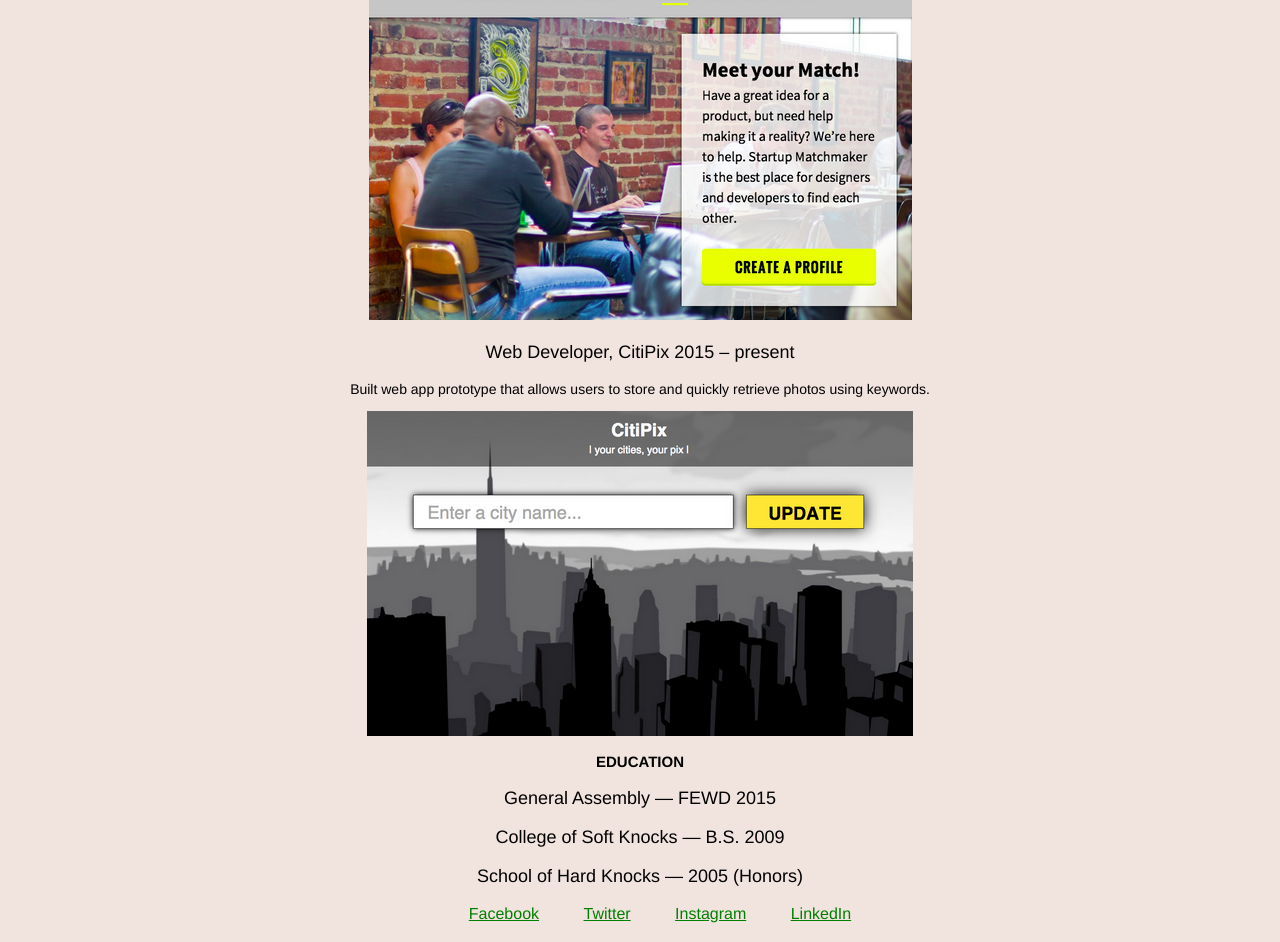
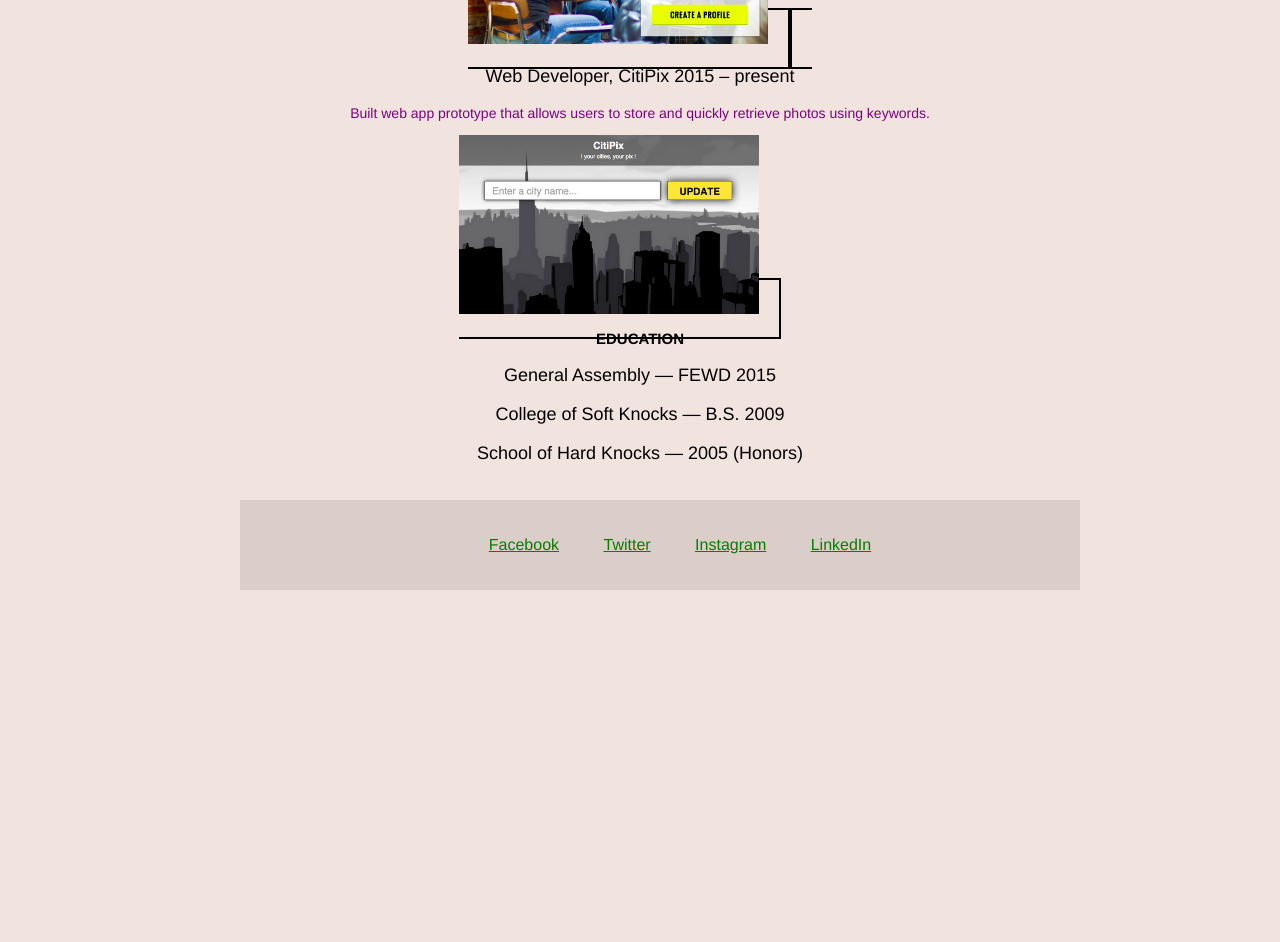
Before and after one commit to deliciousnachos/fewd-class-03, a plain HTML site: page 03-css-basics/sample_portfolio_starter_code/portfolio.html in a window 1280 px wide. Shown: the part 930-1872 px from the top of the page. After the commit the page ends 1520 px from the top, so only its background shows below. Drawn offline with Linux system fonts and the light colour scheme.

Commit message:
added layout styling

```diff
--- a/03-css-basics/sample_portfolio_starter_code/portfolio.html
+++ b/03-css-basics/sample_portfolio_starter_code/portfolio.html
@@ -6,36 +6,53 @@
   <link rel="stylesheet" type="text/css" href="./styles/style.css">
 </head>
 <body>
-
+    <h1>Joe Johnson</h1>
   <nav>
     <a href="index.html">About Me</a> |
     <a href="portfolio.html">Portfolio</a>
   </nav>
 
-  <h1>Joe Johnson</h1>
+  <content>
 
+
+
+    <div>
       <h2>Experience</h2>
       <p>I recently graduated from a Front-End Web Development course at General Assembly where I learned HTML, CSS, JavaScript, jQuery and how to be an awesome Front-End Web Developer! During my spare time, I enjoy senior water aerobics, pickling, and spending time with my goldfish, Jerry.</p>
+    </div>
+
+    <div>
 
     <h2>Portfolio</h2>
 
+      <div>
         <h3>Web Developer, Relaxr 2015 - present</h3>
         <p>Developed a multi-column layout blog, landing page, and contact forms that render on mobile devices.</p>
         <img src="./images/relaxr_deliverable.png">
+      </div>
 
+      <div>
         <h3>Web Developer, Startup Matchmaker 2015 - present</h3>
         <p>Used a design team's wireframes to develop this company's responsive homepage.</p>
         <img src="./images/startup_matchmaker_deliverable.png">
+      </div>
 
+      <div>
         <h3>Web Developer, CitiPix 2015 – present</h3>
         <p>Built web app prototype that allows users to store and quickly retrieve photos using keywords.</p>
         <img src="./images/citipix_deliverable.png">
+      </div>
 
+    </div>
+
+    <div>
         <h2>EDUCATION</h2>
-
         <h3>General Assembly — FEWD 2015</h3>
         <h3>College of Soft Knocks — B.S. 2009</h3>
         <h3>School of Hard Knocks — 2005 (Honors)</h3>
+    </div>
+
+  </content>
 
   <footer>
     <ul>
--- a/03-css-basics/sample_portfolio_starter_code/styles/style.css
+++ b/03-css-basics/sample_portfolio_starter_code/styles/style.css
@@ -1,7 +1,20 @@
 body {
+  padding: 0;
+  max-width: 800px;
   text-align: center;
   font-family: "Helvetica";
   background-color: rgb(241, 227, 222);
+  margin: 0 auto;
+}
+
+h1 {
+  text-align: left;
+  font-size: 45px;
+  color: red;
+}
+
+nav {
+  text-align: right;
 }
 
 nav a {
@@ -9,9 +22,8 @@ nav a {
   text-transform: uppercase;
 }
 
-h1 {
-  font-size: 45px;
-  color: red;
+content {
+  display: inline;
 }
 
 h2 {
@@ -28,9 +40,44 @@ p {
   font-size: 14px;
 }
 
+header {
+  margin: 0 auto;
+}
+
+div {
+  display: inline;
+}
+
+content div {
+  padding: 20px;
+  margin: 20px auto;
+}
+
+div > div {
+  padding: 20px;
+  border: solid;
+  border-width: 2px;
+}
+
+div div p {
+  color: purple;
+}
+
+img {
+  max-width: 300px;
+}
+
+footer {
+  margin: 0 auto;
+  width: 100%;
+  padding: 20px;
+  background-color: rgb(219, 205, 200);
+  align: bottom;
+}
+
 footer li {
   display: inline;
-  padding: 20px;
+  padding: 20px 20px 0 20px;
 }
 
 footer a {
```
Also changed, not shown: 03-css-basics/sample_portfolio_starter_code/index.html (+9 -3 lines). Lines whose indentation alone changed are shown as unchanged.
